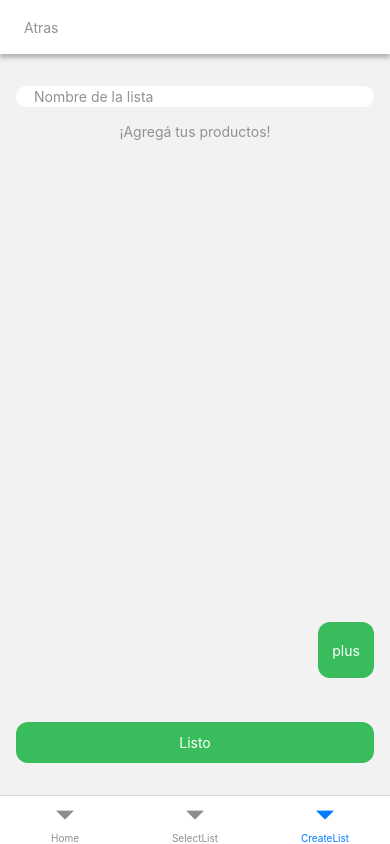
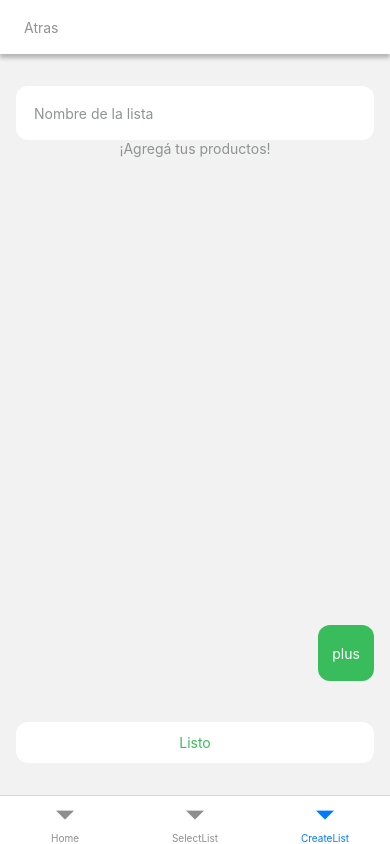
Before and after one commit to agusgarone/listApp, a React Native app: screen /CreateList in a window 390 px wide. Built offline with nearby package versions, Linux system fonts and the light colour scheme.

Commit message:
FIX: Button, Input, Lista

```diff
--- a/src/components/Button.tsx
+++ b/src/components/Button.tsx
@@ -4,21 +4,19 @@ import theme from '../common/theme';
 
 interface IButton {
   isDisabled?: boolean;
-  pressableDisabled?: boolean;
+  type: 'primary' | 'secondary';
   children: string;
   onPress?: () => void;
 }
 
-const Button = ({
-  children,
-  onPress,
-  pressableDisabled,
-  isDisabled,
-}: IButton) => {
-  //   const {scheme} = useTheme();
+const Button = ({children, onPress, isDisabled, type}: IButton) => {
   const buttonStyles = [
-    {backgroundColor: theme.colors.primary},
-    isDisabled && styles.disabledOpacity,
+    {
+      backgroundColor:
+        type === 'primary' ? theme.colors.primary : theme.colors.white,
+      color: type === 'primary' ? theme.colors.white : theme.colors.primary,
+    },
+    // isDisabled && styles.disabledOpacity,
     styles.button,
   ];
 
@@ -28,7 +26,13 @@ const Button = ({
         style={buttonStyles}
         onPress={onPress}
         disabled={isDisabled}>
-        <Text style={styles.text}>{children}</Text>
+        <Text
+          style={{
+            color:
+              type === 'primary' ? theme.colors.white : theme.colors.primary,
+          }}>
+          {children}
+        </Text>
       </TouchableOpacity>
     </View>
   );
@@ -44,18 +48,13 @@ const styles = StyleSheet.create({
     borderRadius: 12,
   },
   buttonText: {
-    // fontFamily: theme.font.principalMedium,
     fontSize: theme.fontSize.l,
     letterSpacing: 0.25,
     marginBottom: 1,
   },
-  disabledOpacity: {
-    opacity: 0.5,
-  },
-  disabled: {},
-  text: {
-    color: theme.colors.white,
-  },
+  // disabledOpacity: {
+  //   opacity: 0.5,
+  // },
 });
 
 export default Button;
--- a/src/components/FormikInput.tsx
+++ b/src/components/FormikInput.tsx
@@ -1,54 +1,64 @@
 import React, {useField} from 'formik';
-import {View, Text} from 'react-native';
+import {View, StyleSheet, TextInput} from 'react-native';
 import theme from '../common/theme';
-import Input from './Input';
+import {useState} from 'react';
+
+interface IFormikInputValue {
+  name: string;
+  placeholder: string;
+  onChange: (value: string) => void;
+}
 
 export const FormikInputValue = ({
   name,
-  label,
   placeholder,
-  isPassword,
-  Icon,
-  iconStyles,
-  styles,
-  disabled,
-  saveForm,
-}: any) => {
+  onChange,
+}: IFormikInputValue) => {
   const [field, meta, helpers] = useField(name);
+  const [focus, setFocus] = useState(false);
+
+  const Style = StyleSheet.create({
+    scrollView: {
+      overflow: 'hidden',
+      display: 'flex',
+    },
+    container: {
+      flex: 1,
+      color: theme.colors.black,
+      flexDirection: 'row',
+      alignItems: 'center',
+      borderColor: focus ? theme.colors.primary : 'transparent',
+      width: '100%',
+      borderWidth: 2,
+      borderRadius: 12,
+      backgroundColor: theme.colors.white,
+      paddingHorizontal: 16,
+      justifyContent: 'space-between',
+      elevation: 3,
+    },
+  });
 
   return (
-    <View style={styles}>
-      <Input
-        label={label}
+    <View
+      style={{
+        width: '100%',
+        minHeight: 54,
+      }}>
+      <View style={Style.container}>
+        <TextInput
+          onFocus={() => setFocus(true)}
+          onBlur={() => setFocus(false)}
+          style={{flex: 1, color: theme.colors.black}}
           placeholder={placeholder}
-        isPassword={isPassword}
-        error={meta.error}
+          placeholderTextColor={theme.colors.grey}
           value={field.value}
           onChangeText={(value: any) => {
             helpers.setTouched(value.trim() !== meta.initialValue.trim());
             helpers.setValue(value);
           }}
-        Icon={Icon}
-        iconStyles={iconStyles}
-        disabled={disabled}
-        saveForm={saveForm}
+          onChange={e => onChange(e.nativeEvent.text)}
         />
-      {meta.error && (
-        <View
-          style={{
-            flexDirection: 'row',
-            width: '100%',
-            justifyContent: 'flex-end',
-          }}>
-          <Text
-            style={{
-              color: 'red',
-              fontSize: theme.fontSize.s,
-            }}>
-            {meta.error}
-          </Text>
       </View>
-      )}
     </View>
   );
 };
--- a/src/components/Input.tsx
+++ b/src/components/Input.tsx
@@ -5,21 +5,12 @@ import theme from '../common/theme';
 const Input = ({
   label,
   placeholder,
-  isPassword,
   style,
   error,
   value,
   onChangeText,
-  saveForm,
 }: any) => {
   const [focus, setFocus] = useState(false);
-  const [showPassword, setShowPassword] = useState(isPassword ? true : false);
-
-  useEffect(() => {
-    if (saveForm) {
-      setFocus(false);
-    }
-  }, [saveForm]);
 
   const styles = StyleSheet.create({
     scrollView: {
@@ -33,7 +24,7 @@ const Input = ({
       width: '100%',
       borderWidth: 2,
       borderRadius: 12,
-      backgroundColor: theme.colors.white,
+      backgroundColor: theme.colors.whiteInput,
       paddingHorizontal: 16,
       justifyContent: 'space-between',
     },
@@ -60,37 +51,15 @@ const Input = ({
       )}
       <View style={stylesToViewInput}>
         <TextInput
-          blurOnSubmit={saveForm}
           onFocus={() => setFocus(true)}
           onBlur={() => setFocus(false)}
           style={{flex: 1, color: theme.colors.black}}
           placeholder={placeholder}
           placeholderTextColor={theme.colors.grey}
-          secureTextEntry={showPassword}
           value={value}
           onChangeText={onChangeText}
         />
-        {/* {isPassword &&
-          (showPassword ? (
-            <EyeOn
-              fill={
-                focus
-                  ? theme.secondaryColor[scheme]
-                  : theme.iconDisabled[scheme]
-              }
-              onPress={() => setShowPassword(!showPassword)}
-            />
-          ) : (
-            <EyeOff
-              fill={
-                focus
-                  ? theme.secondaryColor[scheme]
-                  : theme.iconDisabled[scheme]
-              }
-              onPress={() => setShowPassword(!showPassword)}
-            />
-          ))}
-        {Icon && <Icon fill={iconStyles} />} */}
+        {/* {Icon && <Icon fill={iconStyles} />} */}
       </View>
     </ScrollView>
   );
--- a/src/components/List.tsx
+++ b/src/components/List.tsx
@@ -10,7 +10,13 @@ const List = ({
   data: IProduct[] | IList[];
   render: ({item}: {item: any}) => React.JSX.Element;
 }) => {
-  return <FlatList data={data as any} renderItem={render} />;
+  return (
+    <FlatList
+      data={data as any}
+      renderItem={render}
+      style={{paddingVertical: 5}}
+    />
+  );
 };
 
 export default List;
```
Lines whose indentation alone changed are shown as unchanged.
